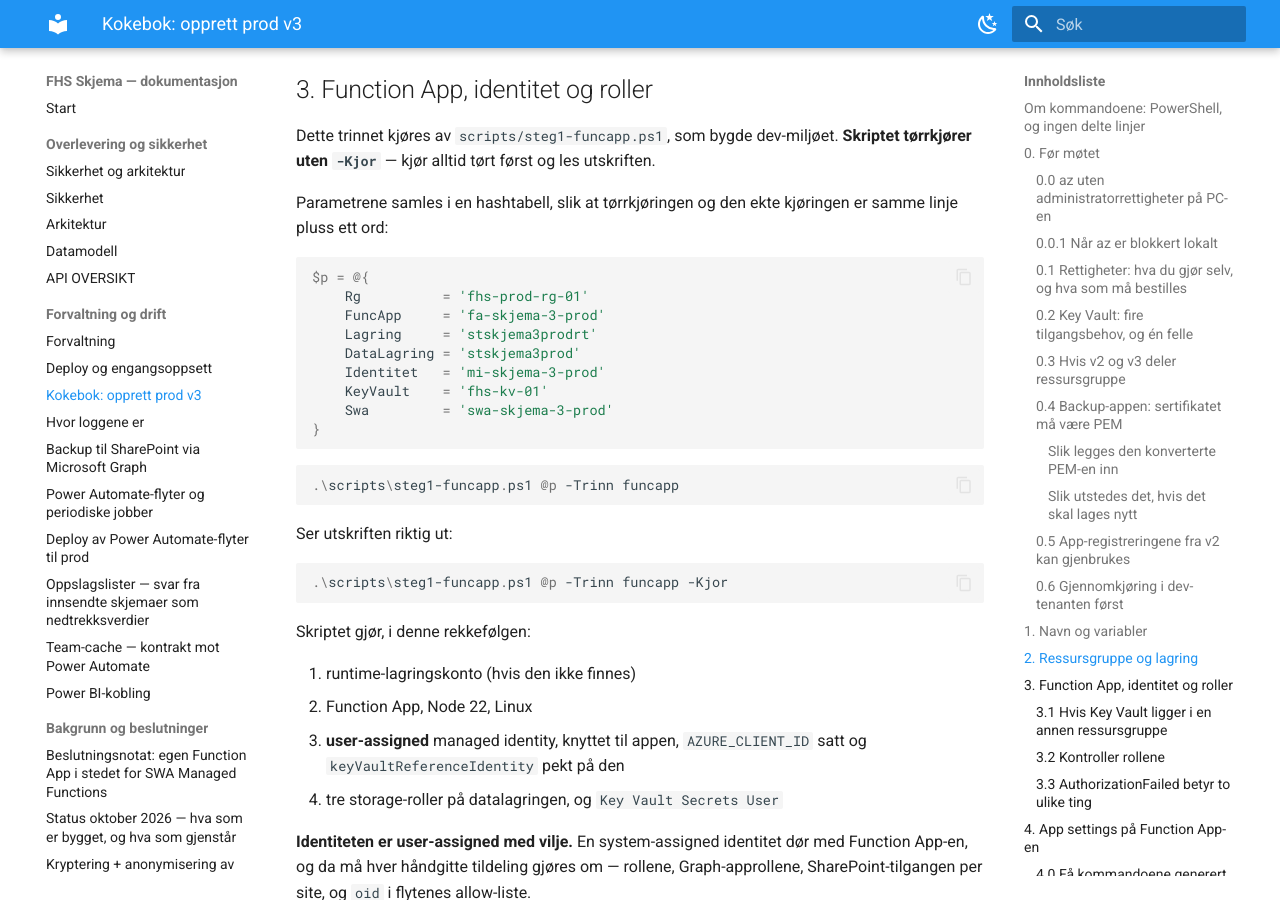
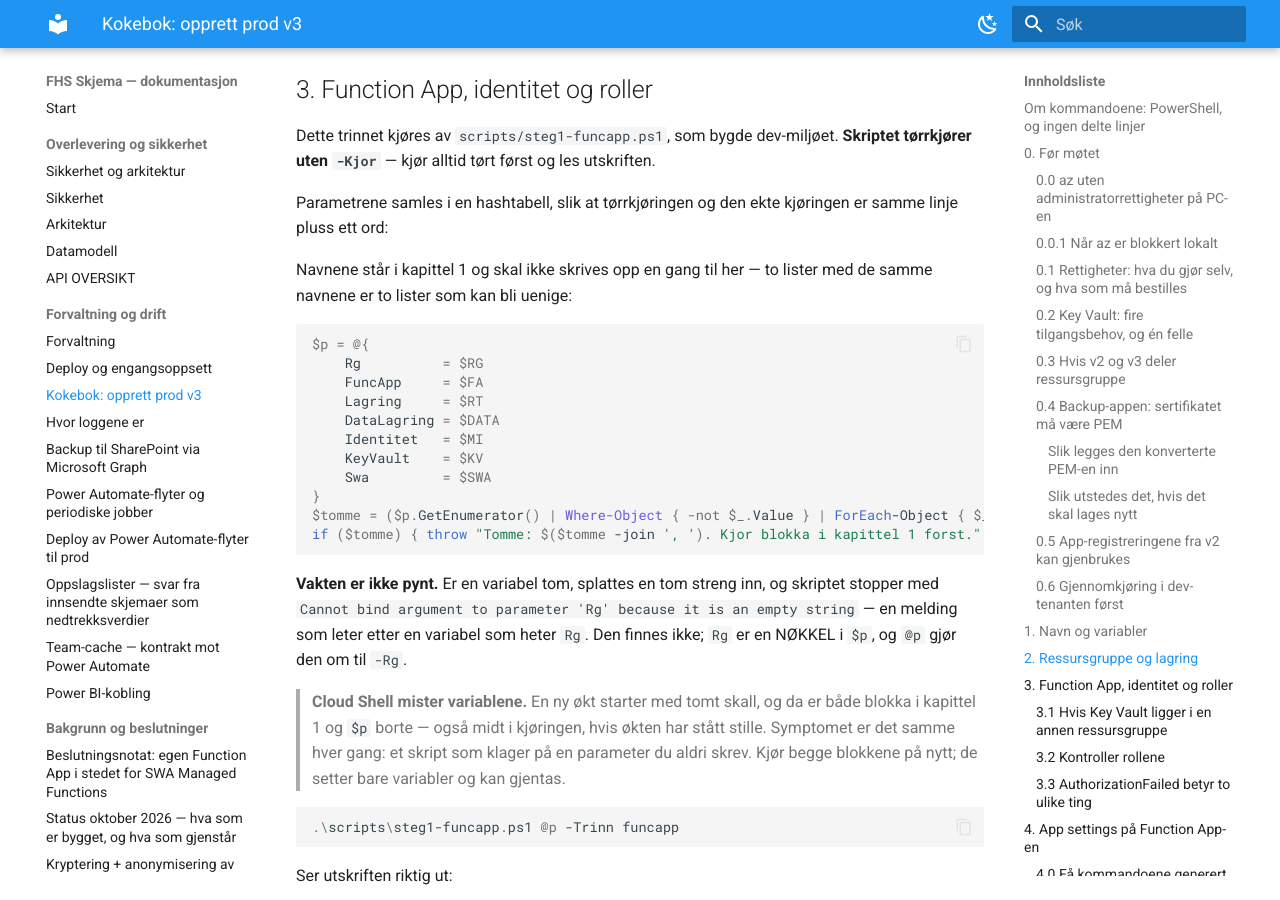
Before and after one commit to jachrist/skjema-swa, an MkDocs documentation site: the page built from docs/KOKEBOK-PROD-V3.md, in a window 1280 px wide and 900 px high, scrolled down 17835 px. Built offline with MkDocs 1.6.1 and Material for MkDocs 9.7.7, drawn with Linux system fonts in a browser that asks for light colours.

Commit message:
$p skrev navnene opp på nytt, og sa ikke fra når de var tomme
Cloud Shell-økten mistet variablene midt i kjøringen, og
`@p -Trinn lenk -Kjor` stoppet med «Cannot bind argument to parameter
'Rg' because it is an empty string». Meldingen sender deg på jakt etter
en variabel `$Rg`. Den finnes ikke — `Rg` er en NØKKEL i `$p`, og `@p`
gjør den om til `-Rg`.

To ting fulgte.

Hashtabellen skrev alle sju navnene opp en gang til, som strenger, selv
om de står i kapittel 1. To lister med de samme navnene er to lister som
kan bli uenige, og den ene ville vunnet uten at noe sa fra. Den bygges nå
av variablene.

Og da trengs en vakt, for nettopp det som skjedde: er en variabel tom,
splattes en tom streng videre, og feilen kommer ut som en melding om noe
annet. Blokka navngir nå de tomme og peker tilbake til kapittel 1.

Notatet om at Cloud Shell mister variablene står der også. Symptomet er
det samme hver gang: et skript som klager på en parameter du aldri skrev.

Testen krever at ingen verdi i $p er en streng, at hver variabel faktisk
settes i kapittel 1, og at vakten og forklaringen står der.

Fem mutasjoner prøvd, alle røde: ett navn skrevet opp på nytt, en
variabel som ikke finnes i kapittel 1, vakten fjernet, forklaringen av
meldingen fjernet, og Cloud Shell-notatet fjernet.

138 av 138 testfiler OK. Ingen appkode — ingen deploy kreves.

Co-Authored-By: Claude Opus 5 <noreply@anthropic.com>
Claude-Session: https://claude.ai/code/session_016ebSuKji2st85HZS2wAHNH

````diff
--- a/docs/KOKEBOK-PROD-V3.md
+++ b/docs/KOKEBOK-PROD-V3.md
@@ -766,17 +766,33 @@ Dette trinnet kjøres av `scripts/steg1-funcapp.ps1`, som bygde dev-miljøet.
 Parametrene samles i en hashtabell, slik at tørrkjøringen og den ekte
 kjøringen er samme linje pluss ett ord:
 
+Navnene står i kapittel 1 og skal ikke skrives opp en gang til her — to
+lister med de samme navnene er to lister som kan bli uenige:
+
 ```powershell
 $p = @{
-    Rg          = 'fhs-prod-rg-01'
-    FuncApp     = 'fa-skjema-3-prod'
-    Lagring     = 'stskjema3prodrt'
-    DataLagring = 'stskjema3prod'
-    Identitet   = 'mi-skjema-3-prod'
-    KeyVault    = 'fhs-kv-01'
-    Swa         = 'swa-skjema-3-prod'
+    Rg          = $RG
+    FuncApp     = $FA
+    Lagring     = $RT
+    DataLagring = $DATA
+    Identitet   = $MI
+    KeyVault    = $KV
+    Swa         = $SWA
 }
-```
+$tomme = ($p.GetEnumerator() | Where-Object { -not $_.Value } | ForEach-Object { $_.Key })
+if ($tomme) { throw "Tomme: $($tomme -join ', '). Kjor blokka i kapittel 1 forst." }
+```
+
+**Vakten er ikke pynt.** Er en variabel tom, splattes en tom streng inn, og
+skriptet stopper med `Cannot bind argument to parameter 'Rg' because it is
+an empty string` — en melding som leter etter en variabel som heter `Rg`.
+Den finnes ikke; `Rg` er en NØKKEL i `$p`, og `@p` gjør den om til `-Rg`.
+
+> **Cloud Shell mister variablene.** En ny økt starter med tomt skall, og da
+> er både blokka i kapittel 1 og `$p` borte — også midt i kjøringen, hvis
+> økten har stått stille. Symptomet er det samme hver gang: et skript som
+> klager på en parameter du aldri skrev. Kjør begge blokkene på nytt; de
+> setter bare variabler og kan gjentas.
 
 ```powershell
 .\scripts\steg1-funcapp.ps1 @p -Trinn funcapp
````
Also changed, not shown: 1 other file.
